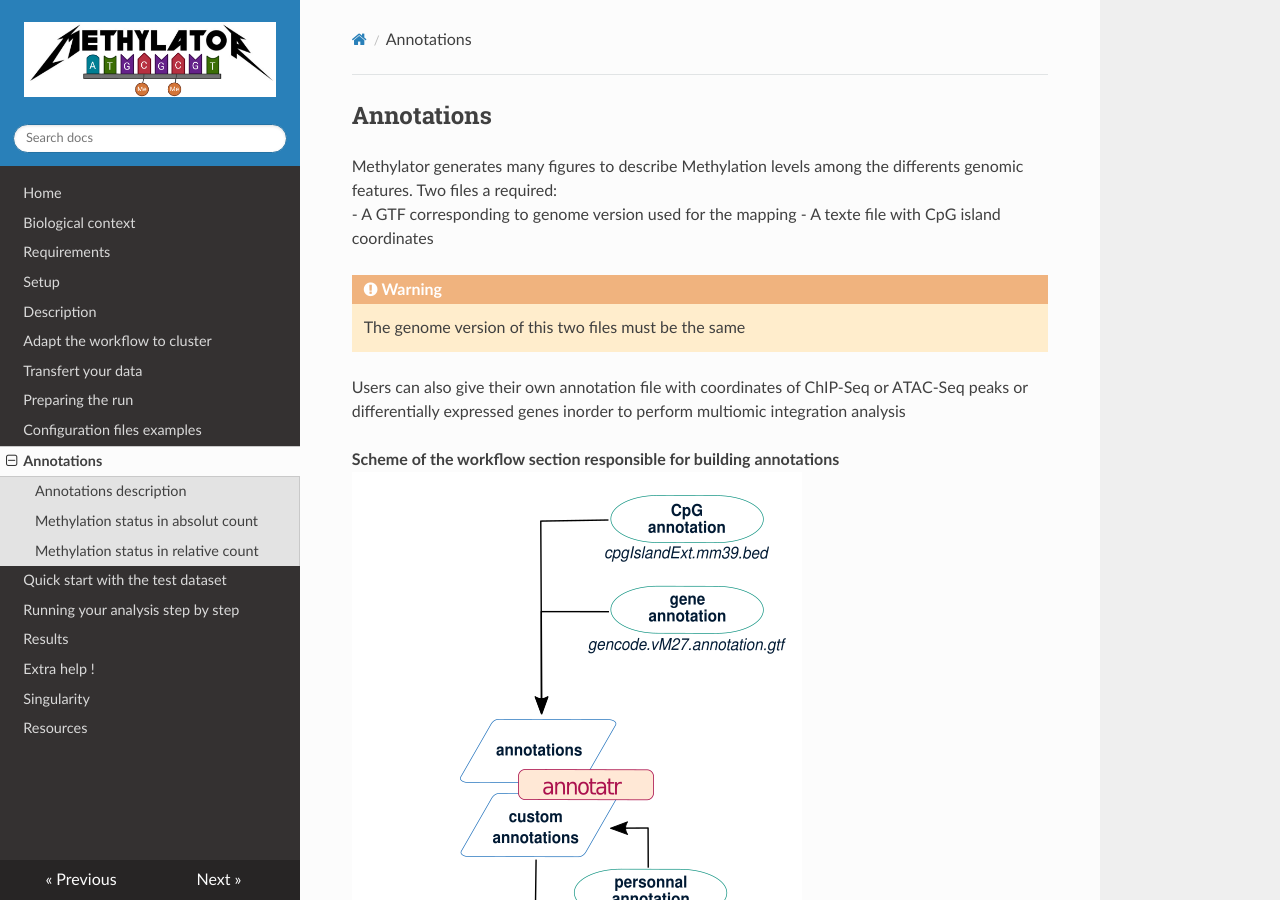
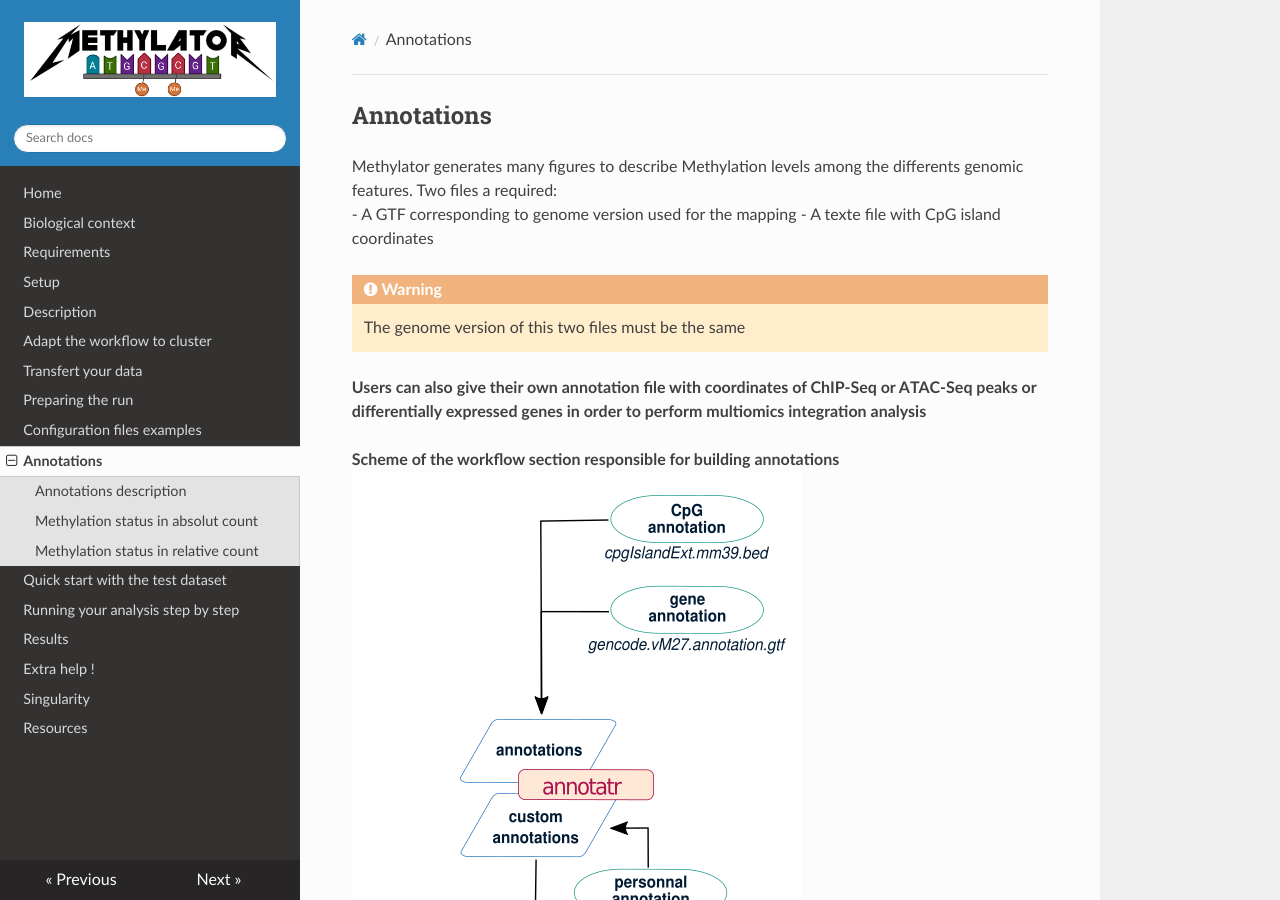
Before and after one commit to parisepigenetics/Methylator-Documentation, an MkDocs documentation site: the page built from docs/annotations.md, in a window 1280 px wide and 900 px high. Built offline with MkDocs 1.6.1, drawn with Linux system fonts in a browser that asks for light colours; nearby versions of some CDN libraries.

Commit message:
Update annotations.md

```diff
--- a/docs/annotations.md
+++ b/docs/annotations.md
@@ -8,7 +8,7 @@ Methylator generates many figures to describe Methylation levels among the diffe
 !!! warning
     The genome version of this two files must be the same
 
-Users can also give their own annotation file with coordinates of  ChIP-Seq or ATAC-Seq peaks or differentially expressed genes inorder to perform multiomic integration analysis
+**Users can also give their own annotation file with coordinates of  ChIP-Seq or ATAC-Seq peaks or differentially expressed genes in order to perform multiomics integration analysis**
 
 
 **Scheme of the workflow section responsible for building annotations**
```
